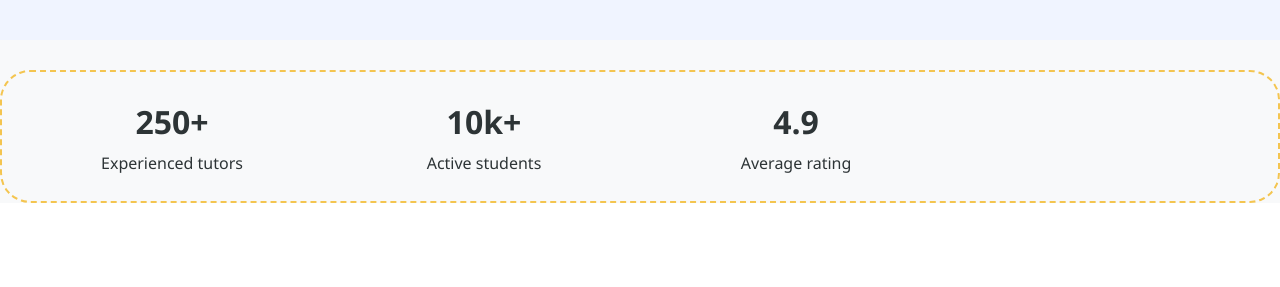
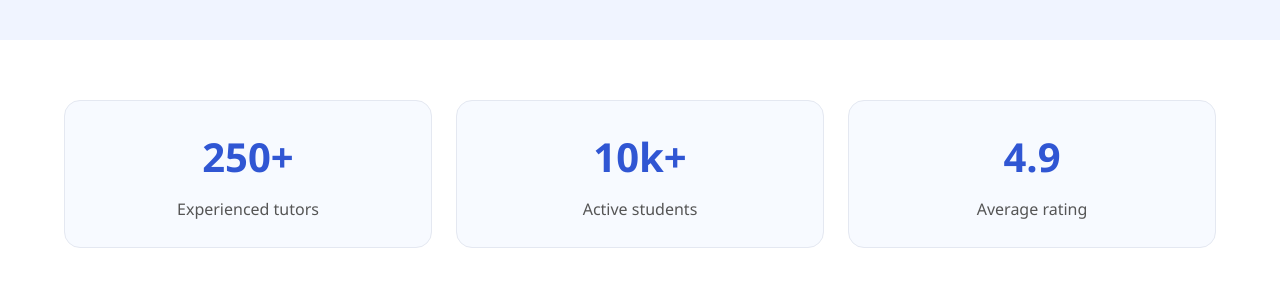
Before and after one commit to Anatoliy-Noscov/LearnLingo, a React (Vite) app: page / in a window 1280 px wide. Shown: the part 665-952 px from the top of the page. Before the commit the page ends 868 px from the top, so only its background shows below. Built offline with nearby package versions, Linux system fonts and the light colour scheme; no server answers.

Commit message:
add chenges in Stats.module.css

```diff
--- a/src/components/Stats/Stats.module.css
+++ b/src/components/Stats/Stats.module.css
@@ -1,52 +1,52 @@
 .stats {
   width: 100%;
-    margin-top: 30px;
+  padding: 60px 0;
+  background: #ffffff;
 }
 
 .container {
-    max-width: var(--container-width);
+  width: min(1240px, 90%);
   margin: 0 auto;
-    padding: 24px;
-    border: 2px dashed #F4C550;
-    border-radius: 30px;
-
-    display: grid;
-    grid-template-columns: repeat(4, 1fr);
-    gap: 20px;
-
-    background: var(--color-white);
+  display: flex;
+  justify-content: space-between;
+  align-items: center;
+  gap: 24px;
 }
 
-  /* ITEM */
 .item {
-    display: flex;
-    flex-direction: column;
-    align-items: center;
+  flex: 1;
   text-align: center;
+  padding: 24px 0;
+  border-radius: 16px;
+  background: #f7faff;
+  border: 1px solid #e4e8f1;
+  transition: box-shadow 0.3s ease;
+}
+
+.item:hover {
+  box-shadow: 0 8px 24px rgba(0, 0, 0, 0.06);
 }
 
 .number {
-    font-size: 32px;
+  font-size: 40px;
   font-weight: 700;
-    color: var(--color-text-main);
-    margin-bottom: 4px;
+  color: #3056d3;
+  margin-bottom: 8px;
 }
 
 .label {
   font-size: 16px;
-    color: var(--color-text-sub);
+  color: #555;
+  font-weight: 500;
 }
 
 /* RESPONSIVE */
-  @media (max-width: 900px) {
+@media (max-width: 768px) {
   .container {
-      grid-template-columns: repeat(2, 1fr);
+    flex-direction: column;
+  }
+
+  .item {
+    width: 100%;
   }
 }
-
-  @media (max-width: 540px) {
-    .container {
-      grid-template-columns: 1fr;
-      padding: 20px;
-    }
-  }
```
Lines whose indentation alone changed are shown as unchanged.
